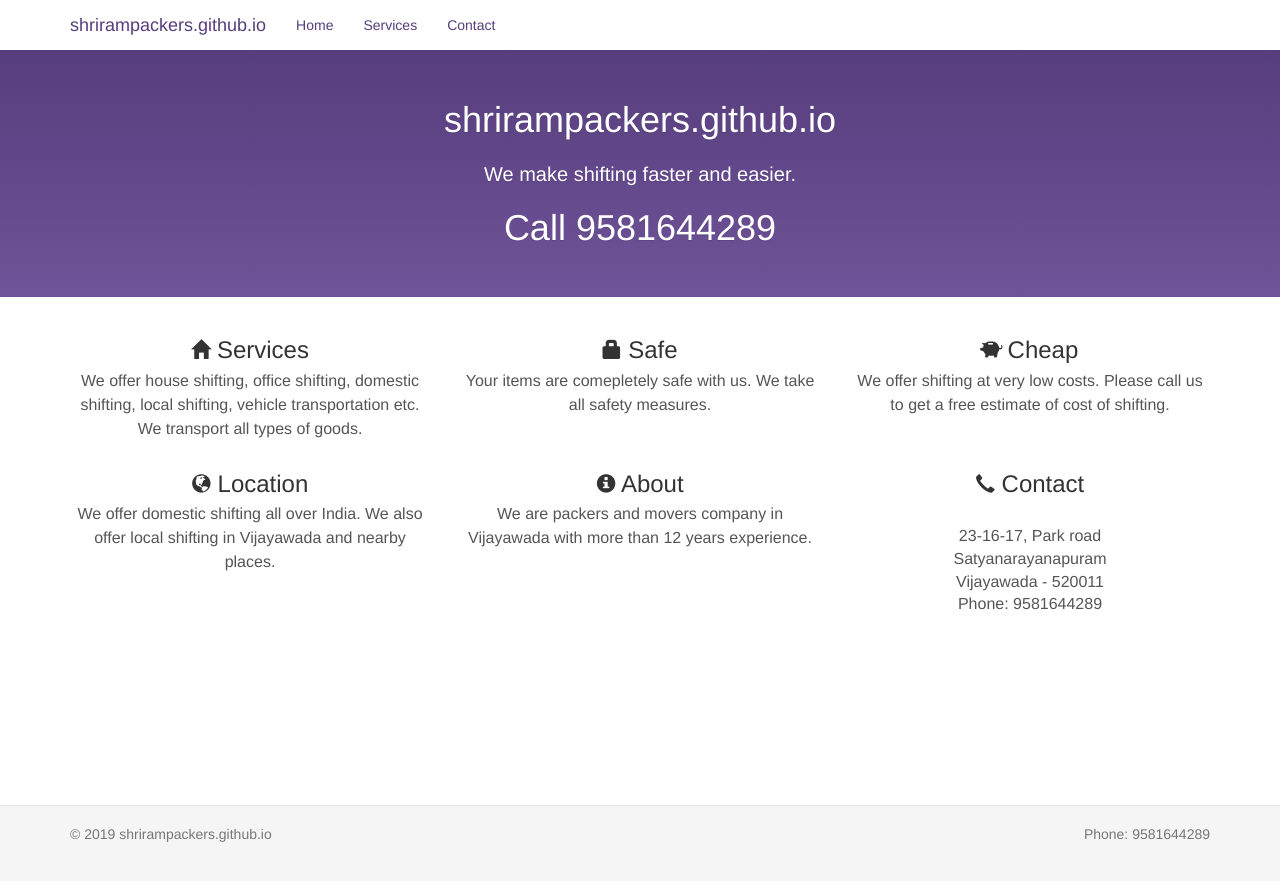
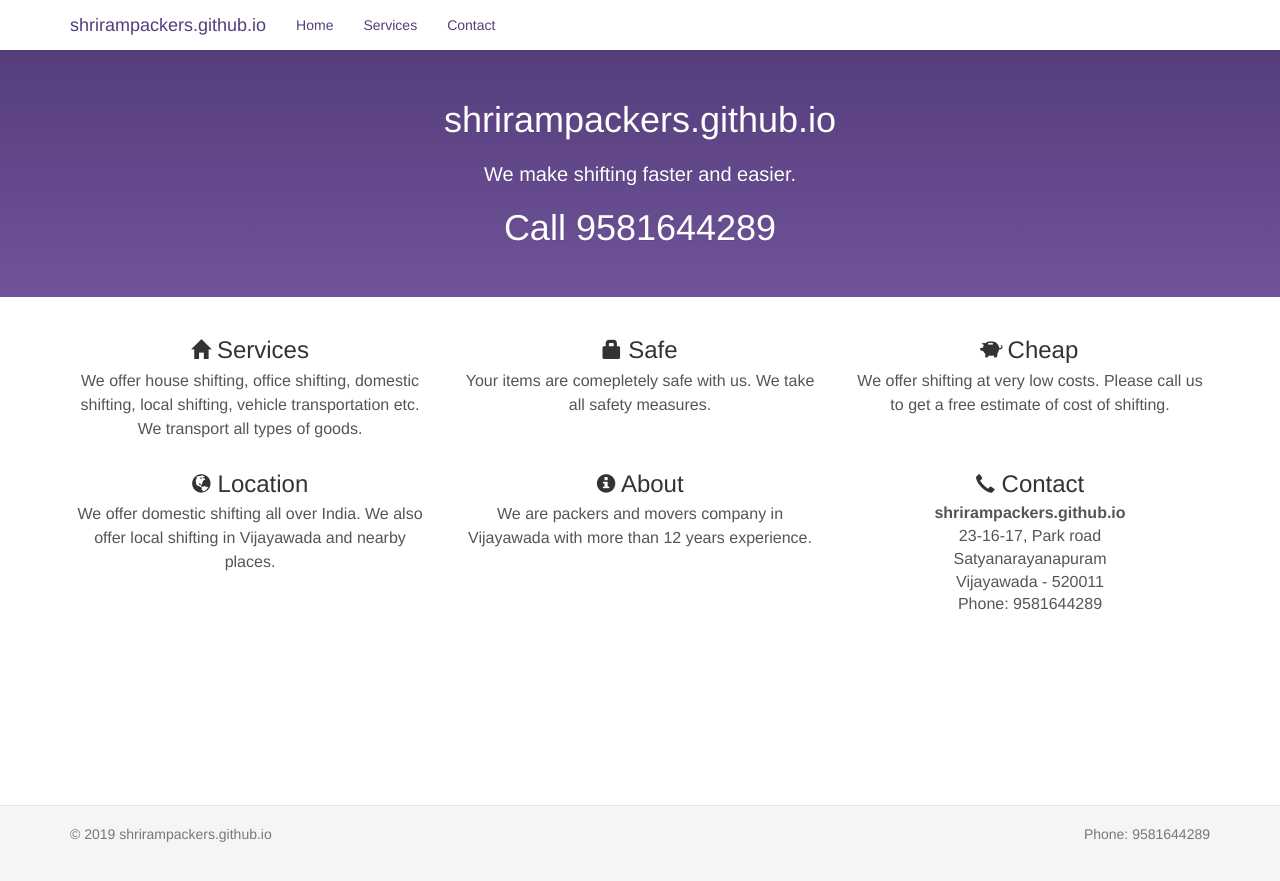
Before and after one commit to shrirampackers/shrirampackers.github.io, a Jekyll site: the page built from index.html, in a window 1280 px wide. Shown: the top 881 px of the page. Built offline with Jekyll 4.4.1, drawn with Linux system fonts in a browser that asks for light colours; nearby versions of some CDN libraries.

Commit message:
Update index.html

```diff
--- a/index.html
+++ b/index.html
@@ -38,7 +38,7 @@ layout: default
             <div class="col-sm-4">
                 <h3><span class="glyphicon glyphicon-earphone"></span> Contact</h3>
                 <address>
-                    <strong>{{ site.titel }}</strong><br />
+                    <strong>{{ site.title }}</strong><br />
                     23-16-17, Park road<br />
                     Satyanarayanapuram<br />
                     Vijayawada ‐ 520011<br />
```
